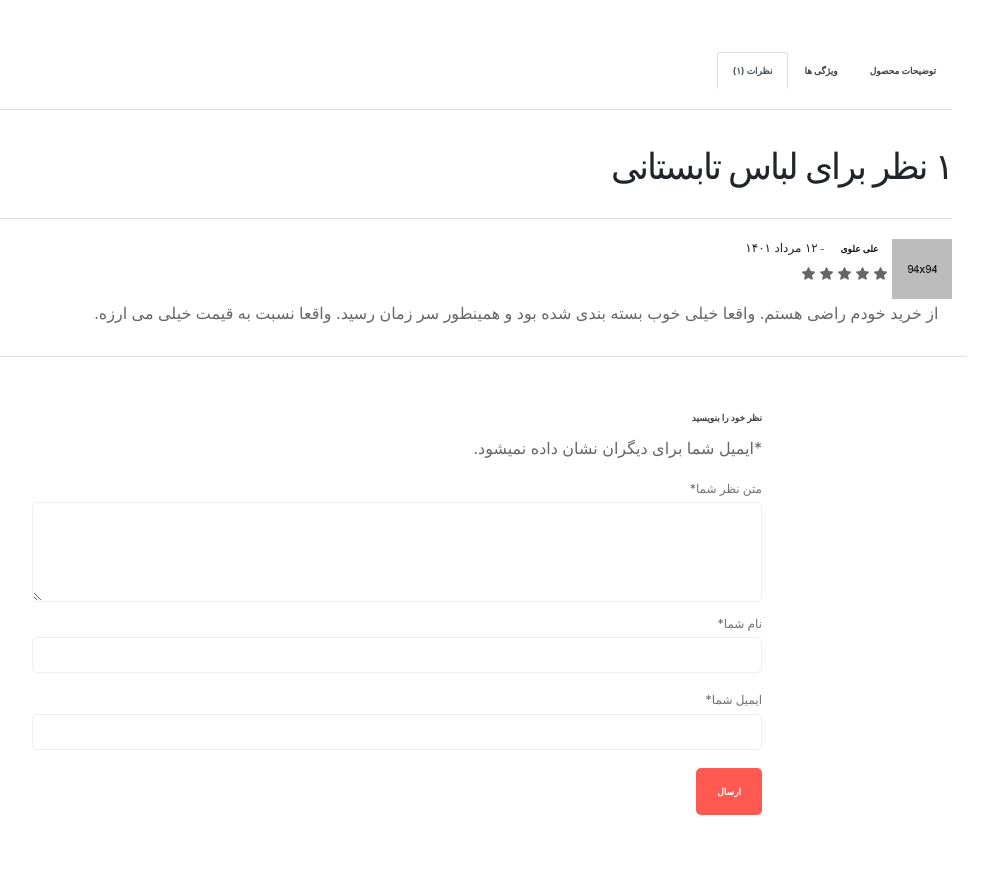
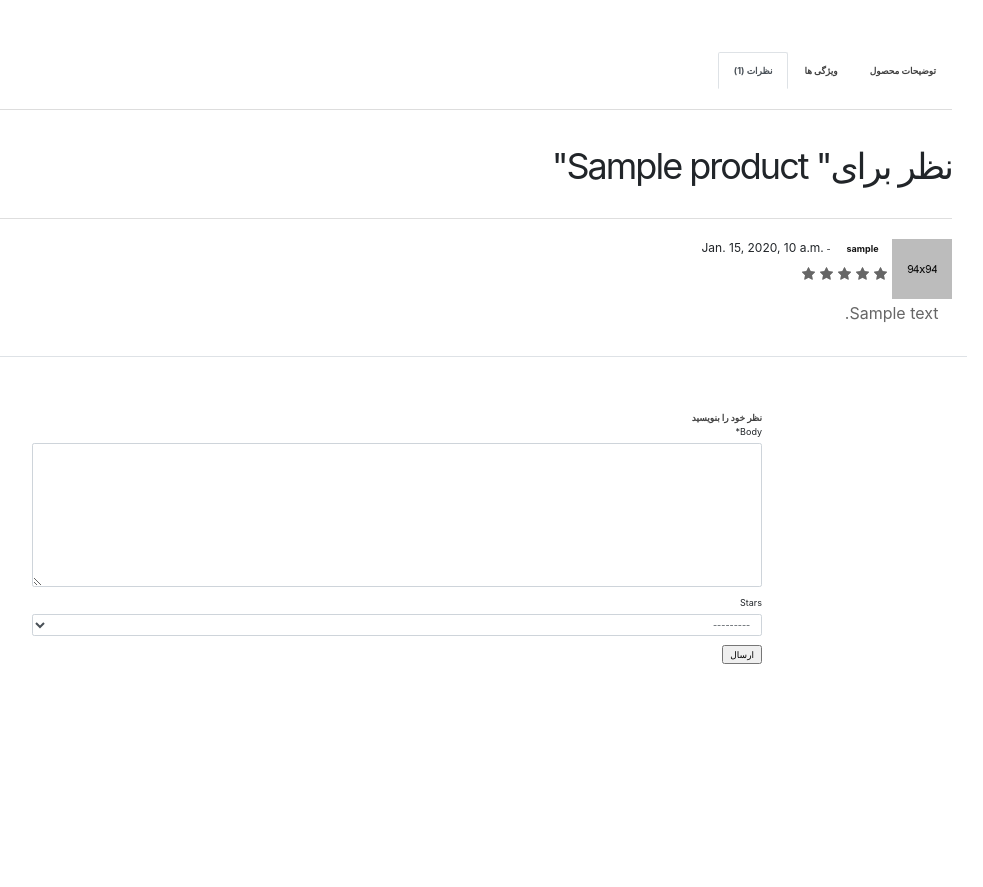
Before and after one commit to MRFAKE2002/django_corse_onlineshop_project, a Django app: page /products/1/ in a window 1280 px wide, after a click that opens the changed part. Shown: the part 767-1654 px from the top of the page, without its empty margins (249-1232 px from the left). After the commit the page ends 1431 px from the top, so only its background shows below. Run offline with Django 4.2, Linux system fonts and the light colour scheme; tables that the repository leaves empty hold one stand-in row (values such as "Sample post"); parts of the project's set-up code (start-up, migrations or seed data) failed here and were passed over; some libraries are stand-ins or nearby versions; some web fonts are replaced.

Commit message:
add front in our product_detail

```diff
--- /dev/null
+++ b/products/forms.py
@@ -0,0 +1,8 @@
+from django import forms
+
+from .models import Comment
+
+class CommentForm(forms.ModelForm):
+    class Meta:
+        model = Comment
+        fields = ['body', 'stars',]
--- a/products/models.py
+++ b/products/models.py
@@ -36,3 +36,6 @@
     datetime_modified = models.DateTimeField(auto_now=True)
 
     active = models.BooleanField(default=True)
+
+    def get_absolute_url(self):
+        return reverse()
--- a/products/templates/products/product_detail.html
+++ b/products/templates/products/product_detail.html
@@ -1,4 +1,6 @@
 {% extends '_base.html' %}
+
+{% load crispy_forms_tags %}
 
 {% block page_title %}
 
@@ -73,7 +75,7 @@
                                     <span>ویژگی ها</span>
                                 </a>
                                 <a class="m-0 product-data-tab__link nav-link" id="nav-reviews-tab" data-toggle="tab" href="#nav-reviews" role="tab" aria-selected="true">
-                                    <span>نظرات (۱)</span>
+                                    <span>نظرات ({{ product.comments.count }})</span>
                                 </a>
                             </div>
                             <div class="tab-content product-data-tab__content" id="product-tabContent">
@@ -115,7 +117,8 @@
                                 </div>
                                 <div class="tab-pane fade" id="nav-reviews" role="tabpanel" aria-labelledby="nav-reviews-tab">
                                     <div class="product-reviews">
-                                        <h3 class="review__title">۱ نظر برای لباس تابستانی</h3>
+                                        <h3 class="review__title"> نظر برای" {{ product.title }}"</h3>
+                                        {% for comment in product.comments.all %}
                                             <ul class="review__list">
                                                 <li class="review__item">
                                                     <div class="review__container">
@@ -124,53 +127,35 @@
                                                                 <img src="assets/img/others/comment-1.jpg" alt="Review Avatar" class="review__avatar">
                                                                 <div>
                                                                     <div class="review__meta">
-                                                                    <strong class="review__author px-4">علی علوی</strong>
+                                                                        <span class="review__published-date">{{ comment.datetime_created}}</span>
                                                                         <span class="review__dash">-</span>
-                                                                    <span class="review__published-date">۱۲ مرداد ۱۴۰۱</span>
+                                                                        <strong class="review__author px-4">{{ comment.author.username}}</strong>
                                                                     </div>
                                                                     <div class="product-rating">
                                                                         <div class="m-0 star-rating star-five">
-                                                                        <span>Rated <strong class="rating">5.00</strong> out of 5</span>
+                                                                            <span>Rated <strong class="rating">{{ comment.stars }}</strong> out of 5</span>
                                                                         </div>
                                                                     </div>
                                                                 </div>
                                                             </div>
-                                                        <p class="review__description text-right px-4">
-                                                            از خرید خودم راضی هستم. واقعا خیلی خوب بسته بندی شده بود و همینطور سر زمان رسید. واقعا نسبت به قیمت خیلی می ارزه.
+                                                            <p class="review__description text-right px-4 ">
+                                                                {{ comment.body }}
                                                             </p>
                                                         </div>
                                                     </div>
                                                 </li>
                                             </ul>
+                                        {% endfor %}
                                         <div class="review-form-wrapper">
                                             <div class="row">
                                                 <div class="border-top py-5 w-100"></div>
                                                 <div class="col-lg-8 m-auto">
                                                     <span class="reply-title pull-right">نظر خود را بنویسید</span>
                                                     <br>
-                                                    <form action="#" class="form text-right">
-                                                        <div class="form-notes mb--20">
-                                                            <p class="my-3"><span class="required">*</span>ایمیل شما برای دیگران نشان داده نمیشود.</p>
-                                                        </div>
-                                                        <div class="form__group mb--10">
-                                                            <label class="form__label d-block" for="email">متن نظر شما<span class="required">*</span></label>
-                                                            <textarea name="review" id="review" class="form__input form__input--textarea"></textarea>
-                                                        </div>
-                                                        <div class="form__group mb--20">
-                                                            <label class="form__label d-block" for="name">نام شما<span class="required">*</span></label>
-                                                            <input type="text" name="name" id="name" class="form__input">
-                                                        </div>
-                                                        <div class="form__group mb--20">
-                                                            <label class="form__label d-block" for="email">ایمیل شما<span class="required">*</span></label>
-                                                            <input type="email" name="email" id="email" class="form__input">
-                                                        </div>
-                                                        <div class="form__group">
-                                                            <div class="form-row">
-                                                                <div class="col-12">
-                                                                    <input type="submit" value="ارسال" class="btn-submit">
-                                                                </div>
-                                                            </div>
-                                                        </div>
+                                                    <form action="{% url 'comment_create' product.id %}" class="form text-right" method="POST">
+                                                        {% csrf_token %}
+                                                        {{ comment_form|crispy }}
+                                                        <input type="submit" value="ارسال">
                                                     </form>
                                                 </div>
                                             </div>
--- a/products/urls.py
+++ b/products/urls.py
@@ -6,4 +6,5 @@
 urlpatterns = [
     path('', views.ProductListView.as_view(), name='product_list'),
     path('<int:pk>/', views.ProductDetailView.as_view(), name='product_detail'),
+    path('comment/<int:product_id>/', views.CommentCreateView.as_view(), name='comment_create'),
 ]
--- a/products/views.py
+++ b/products/views.py
@@ -1,10 +1,13 @@
 from django.views import generic
+from django.shortcuts import get_object_or_404
 
-from .models import Product
+from .models import Product, Comment
+from .forms import CommentForm
 
 
 class ProductListView(generic.ListView):
     # model = Product
+    # We use queryset for add or change something that are in our databases in our code
     queryset = Product.objects.filter(active=True)
     template_name = 'products/product_list.html'
     context_object_name = 'products'
@@ -14,3 +17,33 @@
     model = Product
     template_name = 'products/product_detail.html'
     context_object_name = 'product'
+
+    # For show our CommentForm in product_detail in class we must overwrite a method to send our comment_form as a context
+    # We use get_context_data for add or change anything in our code
+    # This method in django by default just get Product and comment from our model
+    def get_context_data(self, **kwargs):
+        # This code is default in django for get Product and Comment form model
+        context = super().get_context_data(**kwargs)
+        # We use this code to add CommentForm in the context and use it in our product_detail
+        context['comment_form'] = CommentForm()
+        return context
+
+
+# After we send our CommentForm in product_detail now we want to let user to send his comment for our product
+class CommentCreateView(generic.CreateView):
+    model = Comment
+    form_class = CommentForm
+
+    # Now for add user comment in database we must overwrite a method
+    def form_valid(self, form):
+        # get the comment body and stars from user request by CommentForm but we don't want to save it in database
+        user_comment = form.save(commit=False)
+        # get the comment user from the user that login
+        user_comment.author = self.request.user
+
+        # For get the comment product we must get the product id from the url that we POST the " product.id " by comment that user send it
+        product_id = int(self.kwargs['product_id'])
+        product = get_object_or_404(Product, id=product_id)
+        user_comment.product = product
+
+        return super().form_valid(form)
--- a/templates/_base.html
+++ b/templates/_base.html
@@ -57,7 +57,7 @@
                         <div class="col-xl-9 col-lg-8 col-5 col-xs-0 col-none col-sm-block p-0">
                             <nav class="main-navigation">
                                 <div class="site-branding" style="margin-right: 30px;">
-                                    <a href="index.html" class="logo">
+                                    <a href="{% url 'product_list' %}" class="logo">
                                         <figure class="logo--normal d-none d-sm-block">
                                             <img class="px-5" src="{% static 'img/codingyar_logo.png' %}" style="max-height: 50px; margin-bottom: -15px;" alt="Logo">
                                         </figure>
@@ -66,7 +66,7 @@
                                 <div class="mainmenu-nav d-none d-lg-block w-100 pr-3">
                                     <ul class="mainmenu d-lg-flex jusity-content-end jusity-content-lg-start pt-4">
                                         <li class="mainmenu__item menu-item-has-children active">
-                                            <a href="index.html" class="mainmenu__link">
+                                            <a href="{% url 'product_list' %}" class="mainmenu__link">
                                                 <span class="mm-text">خانه</span>
                                             </a>
                                         </li>
```
Lines whose indentation alone changed are shown as unchanged.
